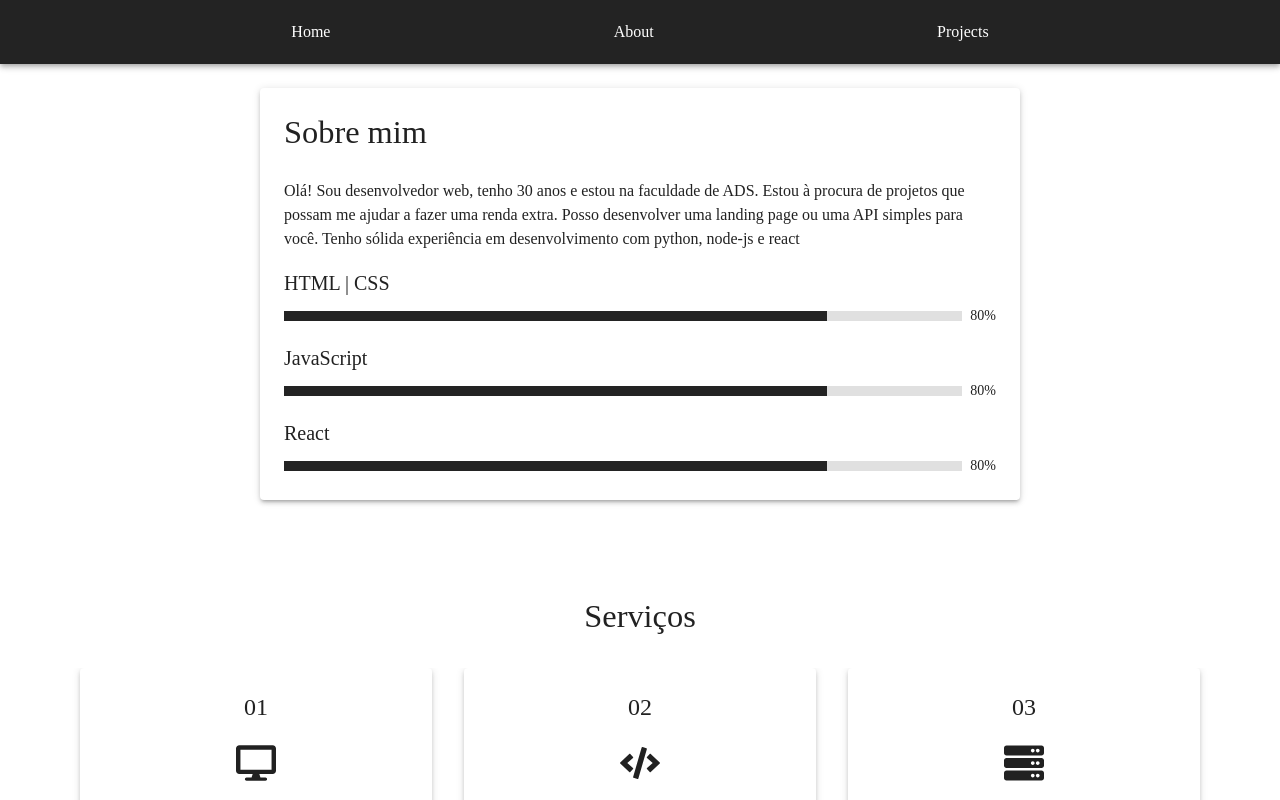
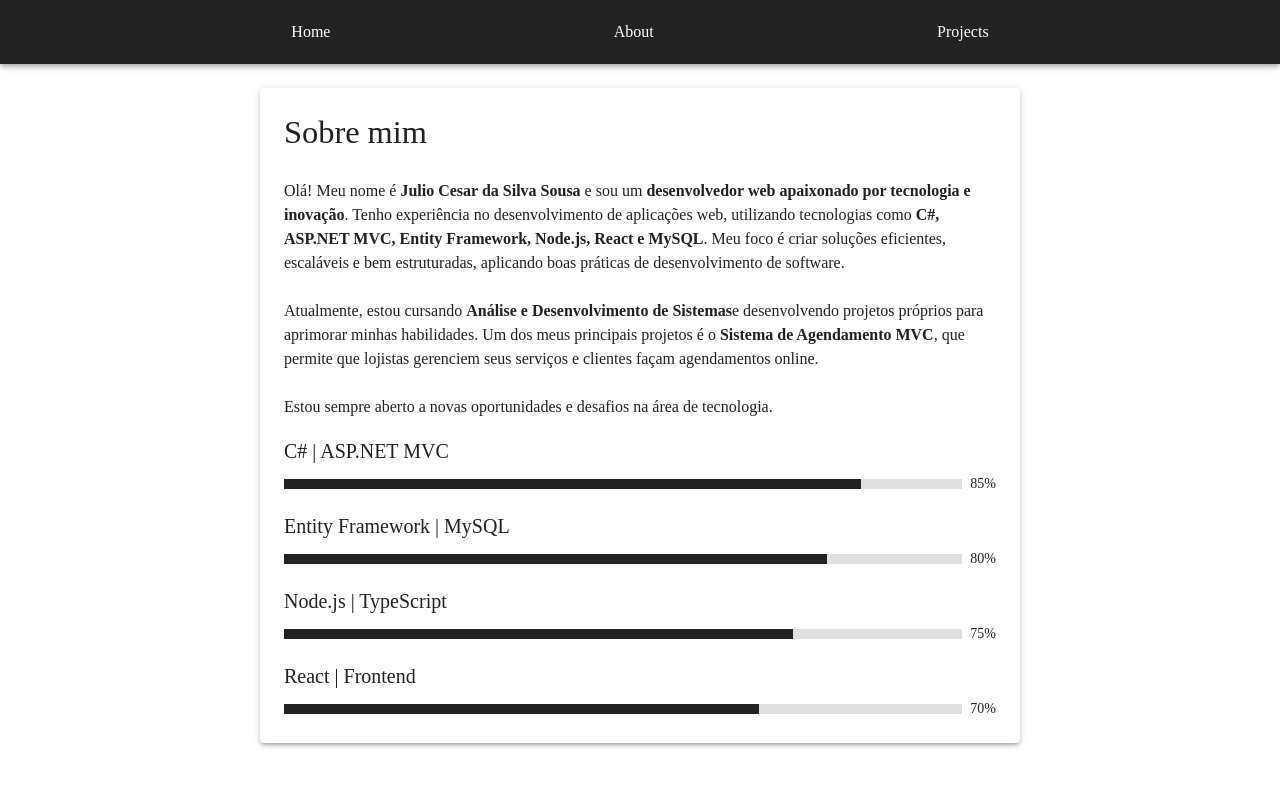
Before and after one commit to JulioCSSousa/MyPortfolio, a React (Vite) app: page /about in a window 1280 px wide. Shown: the top 800 px of the page. Built offline with nearby package versions, Linux system fonts and the light colour scheme.

Commit message:
About speech

```diff
--- a/src/Pages/About/sections/Body.tsx
+++ b/src/Pages/About/sections/Body.tsx
@@ -16,21 +16,36 @@ const About: React.FC = () => {
                                 </Grid>
                                 <Grid item xs={12}>
                                     <Typography>
-                                        Olá! Sou desenvolvedor web, tenho 30 anos e estou na faculdade de ADS. Estou à procura de
-                                        projetos que possam me ajudar a fazer uma renda extra. Posso desenvolver uma landing page ou uma API simples para você.
-                                        Tenho sólida experiência em desenvolvimento com python, node-js e react
+                                        Olá! Meu nome é <strong>Julio Cesar da Silva Sousa</strong> e sou um
+                                        <strong> desenvolvedor web apaixonado por tecnologia e inovação</strong>.
+                                        Tenho experiência no desenvolvimento de aplicações web, utilizando tecnologias como
+                                        <strong> C#, ASP.NET MVC, Entity Framework, Node.js, React e MySQL</strong>.
+                                        Meu foco é criar soluções eficientes, escaláveis e bem estruturadas, aplicando
+                                        boas práticas de desenvolvimento de software.
+                                        <br /><br />
+                                        Atualmente, estou cursando <strong>Análise e Desenvolvimento de Sistemas</strong>
+                                        e desenvolvendo projetos próprios para aprimorar minhas habilidades.
+                                        Um dos meus principais projetos é o <strong>Sistema de Agendamento MVC</strong>,
+                                        que permite que lojistas gerenciem seus serviços e clientes façam agendamentos online.
+                                        <br /><br />
+                                        Estou sempre aberto a novas oportunidades e desafios na área de tecnologia.
                                     </Typography>
                                 </Grid>
-                                {['HTML | CSS', 'JavaScript', 'React'].map((skill, index) => (
+                                {[
+                                    { skill: 'C# | ASP.NET MVC', level: '85%' },
+                                    { skill: 'Entity Framework | MySQL', level: '80%' },
+                                    { skill: 'Node.js | TypeScript', level: '75%' },
+                                    { skill: 'React | Frontend', level: '70%' }
+                                ].map((item, index) => (
                                     <Grid item xs={12} key={index}>
                                         <Typography variant="h6" component="h3" gutterBottom>
-                                            {skill}
+                                            {item.skill}
                                         </Typography>
                                         <Box sx={{ display: 'flex', alignItems: 'center' }}>
                                             <Box sx={{ flexGrow: 1, height: 10, bgcolor: 'grey.300', mr: 1 }}>
-                                                <Box sx={{ width: '80%', height: '100%', bgcolor: 'primary.main' }} />
+                                                <Box sx={{ width: item.level, height: '100%', bgcolor: 'primary.main' }} />
                                             </Box>
-                                            <Typography variant="body2">80%</Typography>
+                                            <Typography variant="body2">{item.level}</Typography>
                                         </Box>
                                     </Grid>
                                 ))}
```
